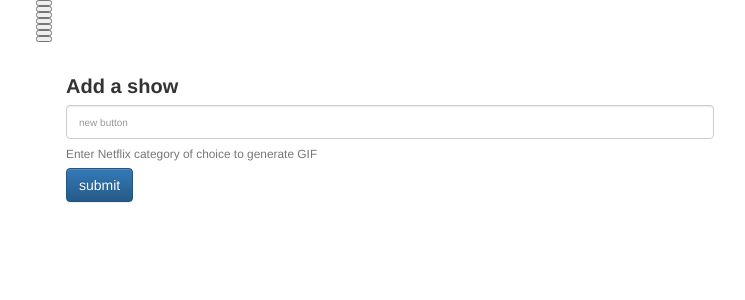
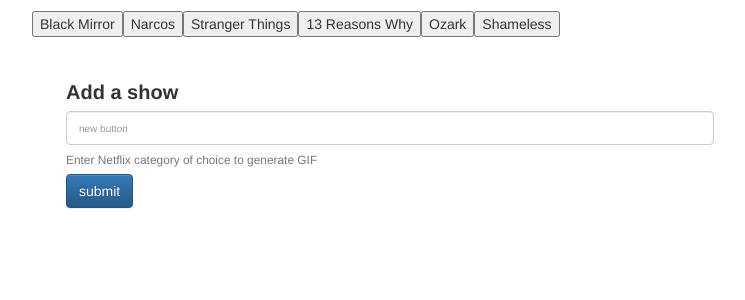
Before and after one commit to mrassett/Giphy-API, a PHP site: page / in a window 1280 px wide. Shown: the top 300 px of the page, without its empty margins (34-779 px from the left). Run offline with PHP 8.4, Linux system fonts and the light colour scheme; some libraries are stand-ins or nearby versions.

Commit message:
button function completed

```diff
--- a/app.js
+++ b/app.js
@@ -1,38 +1,36 @@
-//create array, loop over each string and create standing buttons from the string objects
-//create field to type into
-//write function to dynamically create buttons upon new user entry - wrap around clicking submit
+"use strict";
+
+
+
 //AJAX call to GIPHY using key provided
 //iterate AJAX call around button click to pull 10 GIFs from GIPHY
 //write function to click start video
 //write function to click stop vide
-let existingButtons = ["Black Mirror", "Narcos", "Stranger Things", "13 Reasons Why", "Ozark", "Shameless","Mindhunter"];
+let existingButtons = ["Black Mirror", "Narcos", "Stranger Things", "13 Reasons Why", "Ozark", "Shameless"];
 
-$( document ).ready(function() {
+
+//create array, loop over each string and create standing buttons from the string objects
 
     function buttonCreate() {
         $("#button-well").empty();
         for (let i = 0; i < existingButtons.length; i++) {
                 let generateButton = $("<button>");
+                generateButton.html(existingButtons[i]);
+                console.log(generateButton);
+                $("#button-well").append(generateButton);
+        }
+    }
+//write function to dynamically create buttons upon new user entry - wrap around clicking submit
 
-                    generateButton.attr({
-                    "class" : "show",
-                    "data-name": existingButtons[i],
-                    text : existingButtons[i]
-                    });
-                    console.log(generateButton);
-
-        $("#button-well").append(generateButton);
-    }
-}
-
-    $("submit").on("click", function(event){
+    $("#add-button").on("click", function(event){
         event.preventDefault();
-        let tvShowEntry = $("enter-show").val();
+        let tvShowEntry = $("#enter-show").val();
         existingButtons.push(tvShowEntry);
         buttonCreate();
         console.log(tvShowEntry);
-})
+        $("#enter-show").empty();
+});
+console.log(buttonCreate);
 buttonCreate();
-console.log(buttonCreate);
 
-});
+//AJAX call to GIPHY using key provided
--- a/index.html
+++ b/index.html
@@ -5,10 +5,9 @@
     <meta name="viewport" content="width=device-width, initial-scale=1.0">
     <meta http-equiv="X-UA-Compatible" content="ie=edge">
     <link rel="stylesheet" type="text/css" href="styles.css">
-    <title>Document</title>
+    <title>Giphy App</title>
 </head>
 <body>
-
                 <div class="container">
                         <div class="row">
                             <div class="col-xs-9" div id="button-well"></div>
@@ -18,7 +17,7 @@
                                         <label for="enter-show">Add a show</label>
                                         <input type="text" class="form-control" id="enter-show" placeholder="new button">
                                         <small id="category" class="form-text text-muted">Enter Netflix category of choice to generate GIF</small><br>
-                        <button type="submit" class="btn btn-primary" id="submit">submit</button>
+                                        <button type="submit" class="btn btn-primary" id="add-button">submit</button>
                                 </div>
                                 </form>
                         <div class="row">
@@ -28,6 +27,7 @@
 </body>
 <!-- JQuery CDN -->
 <script src="https://code.jquery.com/jquery-3.3.1.js" integrity="sha256-2Kok7MbOyxpgUVvAk/HJ2jigOSYS2auK4Pfzbm7uH60=" crossorigin="anonymous"></script>
+<script src="https://cdnjs.cloudflare.com/ajax/libs/jquery/3.2.1/jquery.min.js"></script>
 <script src="app.js"></script>
 
 <!-- Bootstrap -->
--- a/styles.css
+++ b/styles.css
@@ -11,3 +11,12 @@ label{
 form{
     margin: 30px;
 }
+#button-well{
+    display: inline;
+    padding: 10px;
+    margin: 1px;
+}
+/* button{
+    padding-left: 4px;
+    margin: 200px;
+} */
```
Lines whose indentation alone changed are shown as unchanged.
